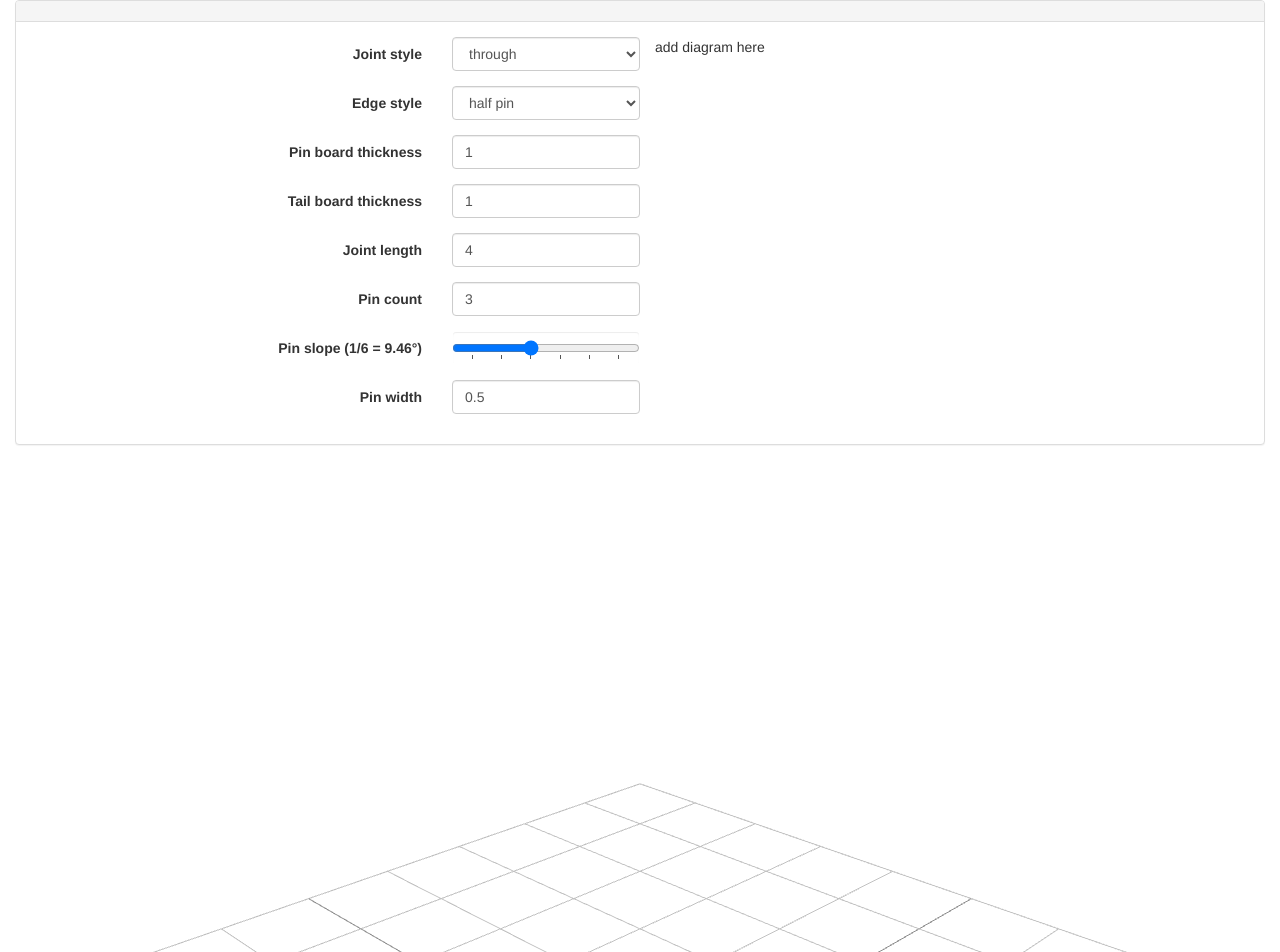
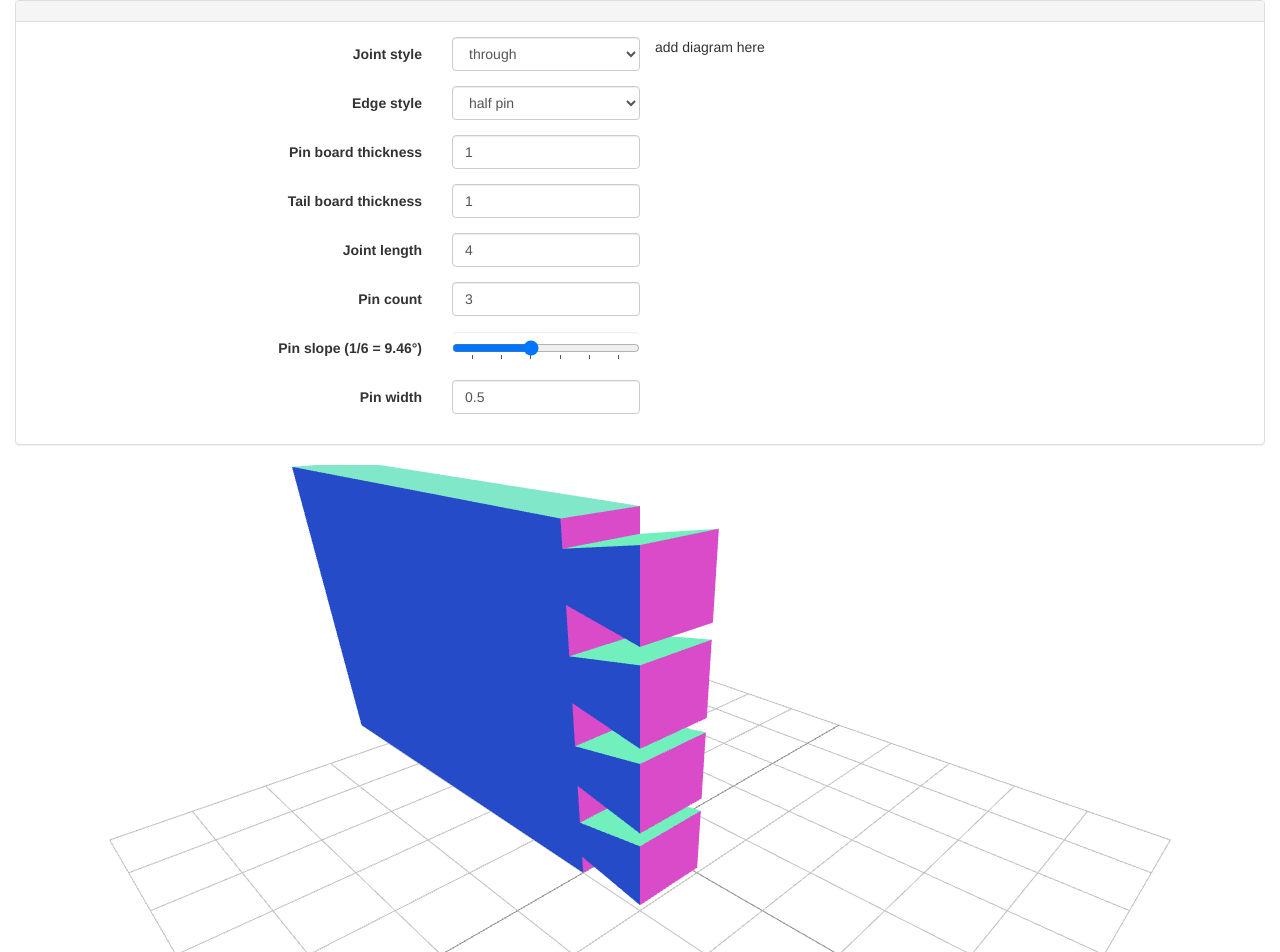
Before and after one commit to jonah-williams/dovetail-layout, a React app: page / in a window 1280 px wide. Shown: the top 952 px of the page. Built offline with nearby package versions, Linux system fonts and the light colour scheme.

Commit message:
Rendering tails

```diff
--- a/src/components/Projection/Projection.css
+++ b/src/components/Projection/Projection.css
@@ -6,7 +6,7 @@
   display: block;
   content: "";
   width: 100%;
-  padding-top: 100%;
+  padding-top: 60%;
 }
 
 #projectionContainer div {
--- a/src/components/Projection/SceneManager.js
+++ b/src/components/Projection/SceneManager.js
@@ -9,7 +9,7 @@ export default function SceneManager(canvas) {
   const scene = buildScene()
   const renderer = buildRender(screenDimensions)
   const camera = buildCamera(screenDimensions)
-  const sceneSubjects = createSceneSubjects(scene)
+  createSceneStaticObjects(scene)
 
   function buildScene() {
     const schene = new THREE.Scene()
@@ -32,8 +32,9 @@ export default function SceneManager(canvas) {
     const aspectRatio = width / height
     const fieldOfView = 60
     const nearPlane = 1
-    const farPlane = 100
+    const farPlane = 1000
     const camera = new THREE.PerspectiveCamera(fieldOfView, aspectRatio, nearPlane, farPlane)
+    // const camera = new THREE.OrthographicCamera(-5, 5, 5, -5, 1, 100)
 
     camera.position.z = 5
     camera.position.x = 5
@@ -43,19 +44,57 @@ export default function SceneManager(canvas) {
     return camera
   }
 
-  function createSceneSubjects(scene) {
-    var geometry = new THREE.BoxGeometry( 1, 1, 1 )
-    var material = new THREE.MeshNormalMaterial()
-    var cube = new THREE.Mesh( geometry, material )
-    scene.add( cube )
-
+  function createSceneStaticObjects(scene) {
     var gridHelper = new THREE.GridHelper( 10, 10 )
     scene.add( gridHelper )
 
-    return [cube, gridHelper]
+    return [gridHelper]
   }
 
-  this.update = function() {
+  function updateSceneObjects(scene, props) {
+    const PIN_BOARD = 'PIN_BOARD'
+    const TAIL_BOARD = 'TAIL_BOARD'
+
+    for (var existingObject of [PIN_BOARD, TAIL_BOARD].map(name => scene.getObjectByName(name))) {
+      scene.remove(existingObject)
+    }
+
+    const tailBoard = createTailBoard(props)
+    tailBoard.name = TAIL_BOARD
+    scene.add(tailBoard)
+  }
+
+  function createTailBoard(props) {
+    let shape = new THREE.Shape()
+    shape.moveTo(0, 0)
+
+    for (var coordinate of props.tailBoard.tailPaths) {
+      shape.lineTo(coordinate.x, coordinate.y)
+    }
+
+    shape.lineTo(0, props.tailBoard.height)
+    shape.lineTo(-1 * props.tailBoard.length, props.tailBoard.height)
+    shape.lineTo(-1 * props.tailBoard.length, 0)
+
+    const extrudeSettings = {
+      amount: props.tailBoard.thickness,
+      bevelEnabled: false
+    }
+    const geometry = new THREE.ExtrudeGeometry(shape, extrudeSettings)
+    const wireframe = new THREE.WireframeGeometry(geometry)
+    const line = new THREE.LineSegments(wireframe)
+    line.material.depthTest = false
+    line.material.opactity = 0.5
+    line.material.transparent = true
+
+    const material = new THREE.MeshNormalMaterial()
+    return new THREE.Mesh(geometry, material)
+  }
+
+  this.update = function(props) {
+    if (props) {
+      updateSceneObjects(scene, props)
+    }
     renderer.render(scene, camera)
   }
 
--- a/src/components/Projection/index.js
+++ b/src/components/Projection/index.js
@@ -5,10 +5,15 @@ import './Projection.css';
 // https://itnext.io/how-to-use-plain-three-js-in-your-react-apps-417a79d926e0
 export default class ThreeContainer extends Component {
   componentDidMount() {
-    threeEntryPoint(this.threeRootElement)
+    this.sceneManager = threeEntryPoint(this.threeRootElement)
+    this.sceneManager.update(this.props)
   }
 
   render () {
+    if (this.sceneManager) {
+      this.sceneManager.update(this.props)
+    }
+
     return (
       <div className="row">
         <div className="col-sm-12">
--- a/src/components/Projection/threeEntryPoint.js
+++ b/src/components/Projection/threeEntryPoint.js
@@ -6,6 +6,8 @@ export default (containerElement) => {
 
   bindEventListeners()
   render()
+
+  return sceneManager
 
   function createCanvas(document, containerElement) {
     const canvas = document.createElement('canvas')
--- a/src/containers/ProjectionContainer.js
+++ b/src/containers/ProjectionContainer.js
@@ -1,8 +1,40 @@
 import { connect } from 'react-redux'
 import Projection from '../components/Projection'
 
-const mapStateToProps = state => ({
-})
+const mapStateToProps = state => {
+  const pinBaseHeight = state.joint.pinWidth
+  const pinDepth = state.joint.tailBoardThickness
+  const pinMouthHeight = pinBaseHeight - (pinDepth / state.joint.pinSlope) * 2
+  const tailExtension = state.joint.pinBoardThickness
+  const tailPaths = []
+  //cut out bottom half pin
+  tailPaths.push({x: 0, y: pinBaseHeight / 2})
+  tailPaths.push({x: tailExtension, y: pinMouthHeight / 2})
+
+  //cut out each pin
+  const spaceBetweenPinCenters = state.joint.jointLength / (state.joint.pinCount + 1)
+  let currentCenter = spaceBetweenPinCenters
+  for (let pinIndex = 0; pinIndex < state.joint.pinCount; pinIndex += 1) {
+    tailPaths.push({x: tailExtension, y: currentCenter - pinMouthHeight / 2})
+    tailPaths.push({x: 0, y: currentCenter - pinBaseHeight / 2})
+    tailPaths.push({x: 0, y: currentCenter + pinBaseHeight / 2})
+    tailPaths.push({x: tailExtension, y: currentCenter + pinMouthHeight / 2})
+    currentCenter += spaceBetweenPinCenters
+  }
+
+  //cut out top half pin
+  tailPaths.push({x: tailExtension, y: state.joint.jointLength - pinMouthHeight / 2})
+  tailPaths.push({x: 0, y: state.joint.jointLength - pinBaseHeight / 2})
+
+  return {
+    tailBoard: {
+      length: state.joint.jointLength * 1.5,
+      height: state.joint.jointLength,
+      thickness: state.joint.tailBoardThickness,
+      tailPaths
+    }
+  }
+}
 
 const mapDispatchToProps = (dispatch) => ({
 })
```
